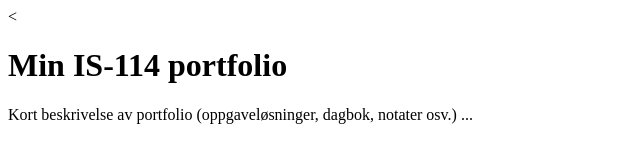
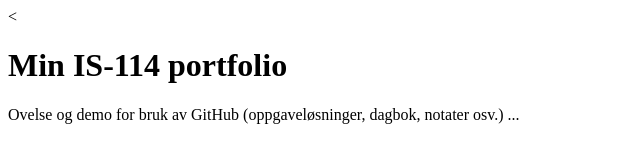
Before and after one commit to zubaidam/-velse, a plain HTML site: page docs/index.html in a window 1280 px wide. Shown: the full height of the page, 0-640 px from the left. Drawn offline with Linux system fonts and the light colour scheme.

Commit message:
Update index.html

```diff
--- a/docs/index.html
+++ b/docs/index.html
@@ -3,13 +3,12 @@
 <head>
     <meta charset="utf-8">
     <meta name="viewport" content="width=device-width, initial-scale=1">
-    <title>(navn[mellomnavn]* etternavn) </title>
+    <title>(Zubaida Mohammedi) </title>
 <</head>
 <body>
     <h1>Min IS-114 portfolio</h1>
-    <p>Kort beskrivelse av portfolio (oppgaveløsninger, dagbok, notater osv.) ... </
+    <p>Ovelse og demo for bruk av GitHub (oppgaveløsninger, dagbok, notater osv.) ... </
 </body>
 </html>
 </body>
 </head>
-</html>
```
